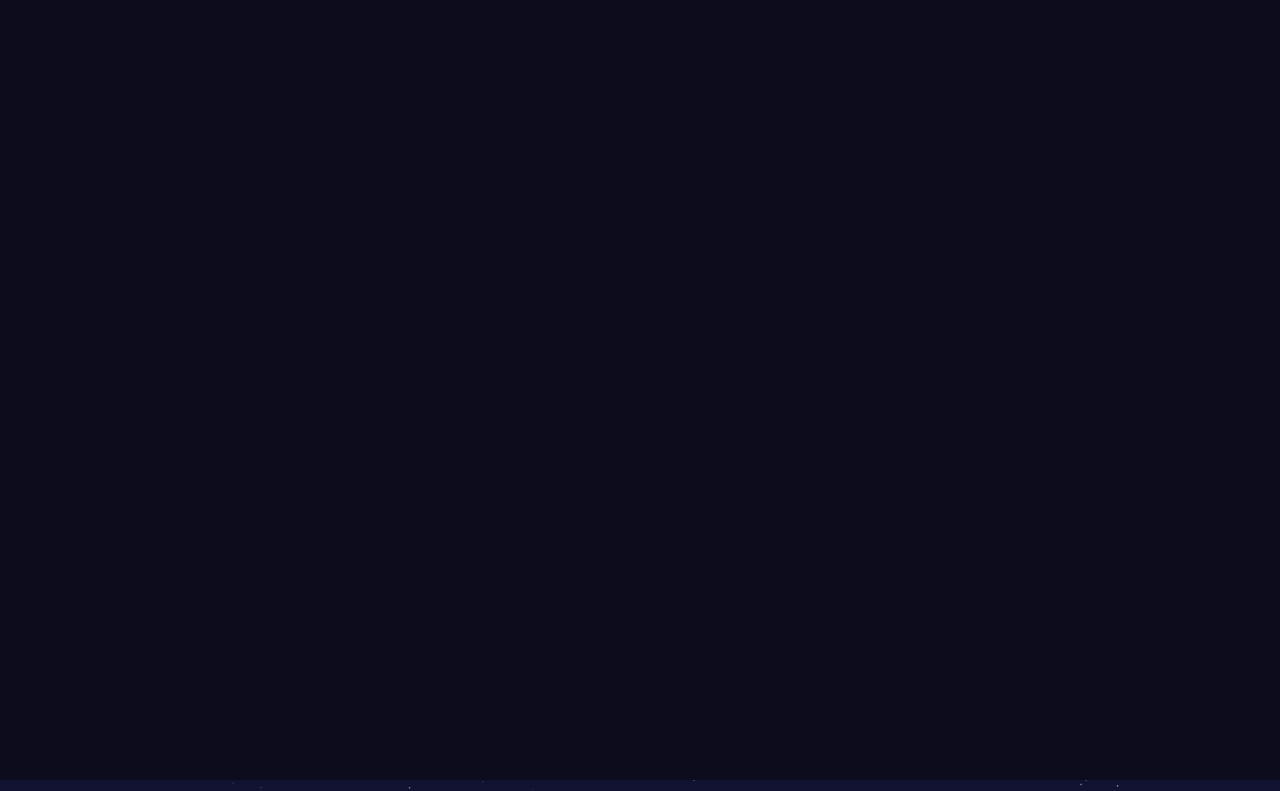
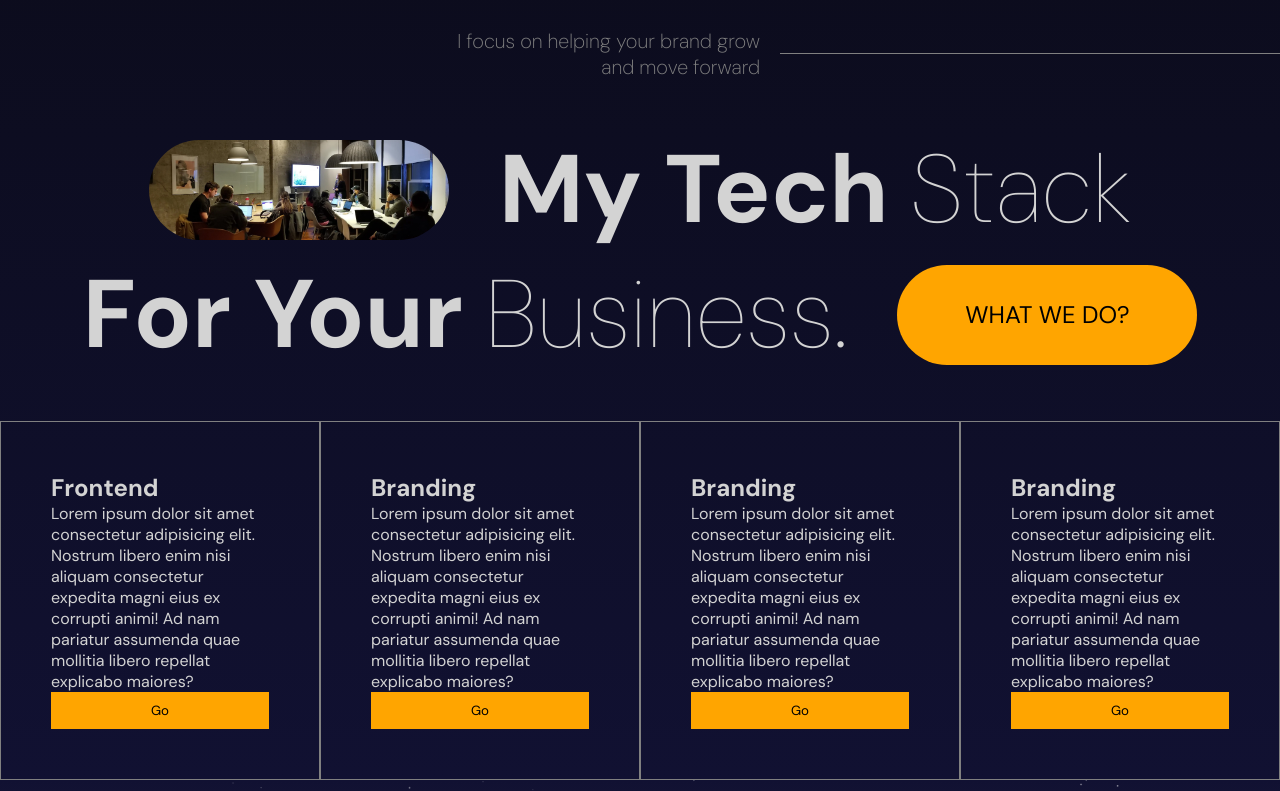
Before and after one commit to davesalvador/davesalvador, a React (Vite) app: page / in a window 1280 px wide. Shown: the part 1620-2411 px from the top of the page. Built offline with nearby package versions, Linux system fonts and the light colour scheme.

Commit message:
Services

```diff
--- a/src/App.jsx
+++ b/src/App.jsx
@@ -2,6 +2,7 @@
 import NavBar from "./components/navbar/NavBar";
 import Hero from "./components/hero/Hero";
 import Parallax from "./components/parallax/Parallax";
+import Services from "./components/services/Services";
 
 const App = () => {
   return (
@@ -13,7 +14,9 @@
       <section id="Services">
         <Parallax type="services" />
       </section>
-      <section>Services</section>
+      <section>
+        <Services />
+      </section>
       <section id="Portfolio">
         {" "}
         <Parallax type="portfolio" />
--- /dev/null
+++ b/src/components/services/Services.jsx
@@ -0,0 +1,117 @@
+import { useRef } from "react";
+import "./services.scss";
+import { motion, useInView } from "framer-motion";
+
+const variants = {
+  initial: {
+    x: -500,
+    y: 100,
+    opacity: 0,
+  },
+  animate: {
+    x: 0,
+    opacity: 1,
+    y: 0,
+    transition: {
+      duration: 1,
+      staggerChildren: 0.1,
+    },
+  },
+};
+
+const Services = () => {
+  const ref = useRef();
+
+  const isInView = useInView(ref, { margin: "-100px" });
+
+  return (
+    <motion.div
+      className="services"
+      variants={variants}
+      initial="initial"
+      // animate="animate"
+      // whileInView="animate"
+      ref={ref}
+      animate={"animate"}
+    >
+      <motion.div className="textContainer" variants={variants}>
+        <p>
+          I focus on helping your brand grow
+          <br /> and move forward
+        </p>
+        <hr />
+      </motion.div>
+      <motion.div className="titleContainer" variants={variants}>
+        <div className="title">
+          <img src="/people.webp" alt="" />
+          <h1>
+            <motion.b whileHover={{ color: "orange" }}>My Tech</motion.b> Stack
+          </h1>
+        </div>
+        <div className="title">
+          <h1>
+            <motion.b whileHover={{ color: "orange" }}>For Your</motion.b>{" "}
+            Business.
+          </h1>
+          <button>WHAT WE DO?</button>
+        </div>
+      </motion.div>
+      <motion.div className="listContainer" variants={variants}>
+        <motion.div
+          className="box"
+          whileHover={{ background: "lightgray", color: "black" }}
+        >
+          <h2>Frontend</h2>
+          <p>
+            Lorem ipsum dolor sit amet consectetur adipisicing elit. Nostrum
+            libero enim nisi aliquam consectetur expedita magni eius ex corrupti
+            animi! Ad nam pariatur assumenda quae mollitia libero repellat
+            explicabo maiores?
+          </p>
+          <button>Go</button>
+        </motion.div>
+        <motion.div
+          className="box"
+          whileHover={{ background: "lightgray", color: "black" }}
+        >
+          <h2>Branding</h2>
+          <p>
+            Lorem ipsum dolor sit amet consectetur adipisicing elit. Nostrum
+            libero enim nisi aliquam consectetur expedita magni eius ex corrupti
+            animi! Ad nam pariatur assumenda quae mollitia libero repellat
+            explicabo maiores?
+          </p>
+          <button>Go</button>
+        </motion.div>
+        <motion.div
+          className="box"
+          whileHover={{ background: "lightgray", color: "black" }}
+        >
+          <h2>Branding</h2>
+          <p>
+            Lorem ipsum dolor sit amet consectetur adipisicing elit. Nostrum
+            libero enim nisi aliquam consectetur expedita magni eius ex corrupti
+            animi! Ad nam pariatur assumenda quae mollitia libero repellat
+            explicabo maiores?
+          </p>
+          <button>Go</button>
+        </motion.div>
+        <motion.div
+          className="box"
+          whileHover={{ background: "lightgray", color: "black" }}
+        >
+          <h2>Branding</h2>
+          <p>
+            Lorem ipsum dolor sit amet consectetur adipisicing elit. Nostrum
+            libero enim nisi aliquam consectetur expedita magni eius ex corrupti
+            animi! Ad nam pariatur assumenda quae mollitia libero repellat
+            explicabo maiores?
+          </p>
+          <button>Go</button>
+        </motion.div>
+      </motion.div>
+    </motion.div>
+  );
+};
+
+export default Services;
--- /dev/null
+++ b/src/components/services/services.scss
@@ -0,0 +1,146 @@
+@import "../../app.scss";
+.services {
+  background: linear-gradient(180deg, #0c0c1d, #111132);
+  height: 100%;
+  display: flex;
+  flex-direction: column;
+  justify-content: space-between;
+
+  .textContainer {
+    flex: 1;
+    align-self: flex-end;
+    display: flex;
+    align-items: center;
+    gap: 20px;
+
+    @include mobile {
+      align-self: center;
+      text-align: center;
+      flex-direction: column;
+    }
+
+    p {
+      font-weight: 200;
+      font-size: 20px;
+      color: gray;
+      text-align: right;
+    }
+
+    hr {
+      width: 500px;
+      border: none;
+      border-top: 0.5px solid gray;
+
+      @include mobile {
+        width: 300px;
+      }
+    }
+  }
+  .titleContainer {
+    flex: 2;
+    display: flex;
+    flex-direction: column;
+    align-items: center;
+
+    @include mobile {
+      width: 100%;
+    }
+
+    .title {
+      display: flex;
+      align-items: center;
+      gap: 50px;
+
+      @include mobile {
+        flex-direction: column;
+        text-align: center;
+        gap: 20px;
+      }
+
+      img {
+        width: 300px;
+        height: 100px;
+        border-radius: 50px;
+        object-fit: cover;
+
+        @include mobile {
+          width: 200px;
+          height: 50px;
+        }
+      }
+
+      h1 {
+        font-size: 96px;
+        font-weight: 100;
+
+        @include mobile {
+          font-size: 36px;
+        }
+      }
+
+      button {
+        width: 300px;
+        height: 100px;
+        border-radius: 50px;
+        background-color: orange;
+        border: none;
+        font-size: 24px;
+        cursor: pointer;
+
+        @include mobile {
+          font-size: 16px;
+          width: 150px;
+          height: 50px;
+        }
+      }
+    }
+  }
+  .listContainer {
+    flex: 2;
+    display: flex;
+    max-width: 1366px;
+    margin: auto;
+
+    @include mobile {
+      flex-direction: column;
+      width: 100%;
+    }
+
+    .box {
+      padding: 50px;
+      border: 0.5px solid gray;
+      display: flex;
+      flex-direction: column;
+      justify-content: space-between;
+
+      @include mobile {
+        border: none;
+        align-items: center;
+        gap: 20px;
+        padding: 10px;
+      }
+
+      p {
+        @include mobile {
+          display: none;
+        }
+      }
+
+      button {
+        padding: 10px;
+        background-color: orange;
+        border: none;
+        cursor: pointer;
+
+        @include mobile {
+          background-color: transparent;
+          border: 1px solid orange;
+          border-radius: 5px;
+          color: orange;
+          width: 50%;
+          padding: 5px;
+        }
+      }
+    }
+  }
+}
```
